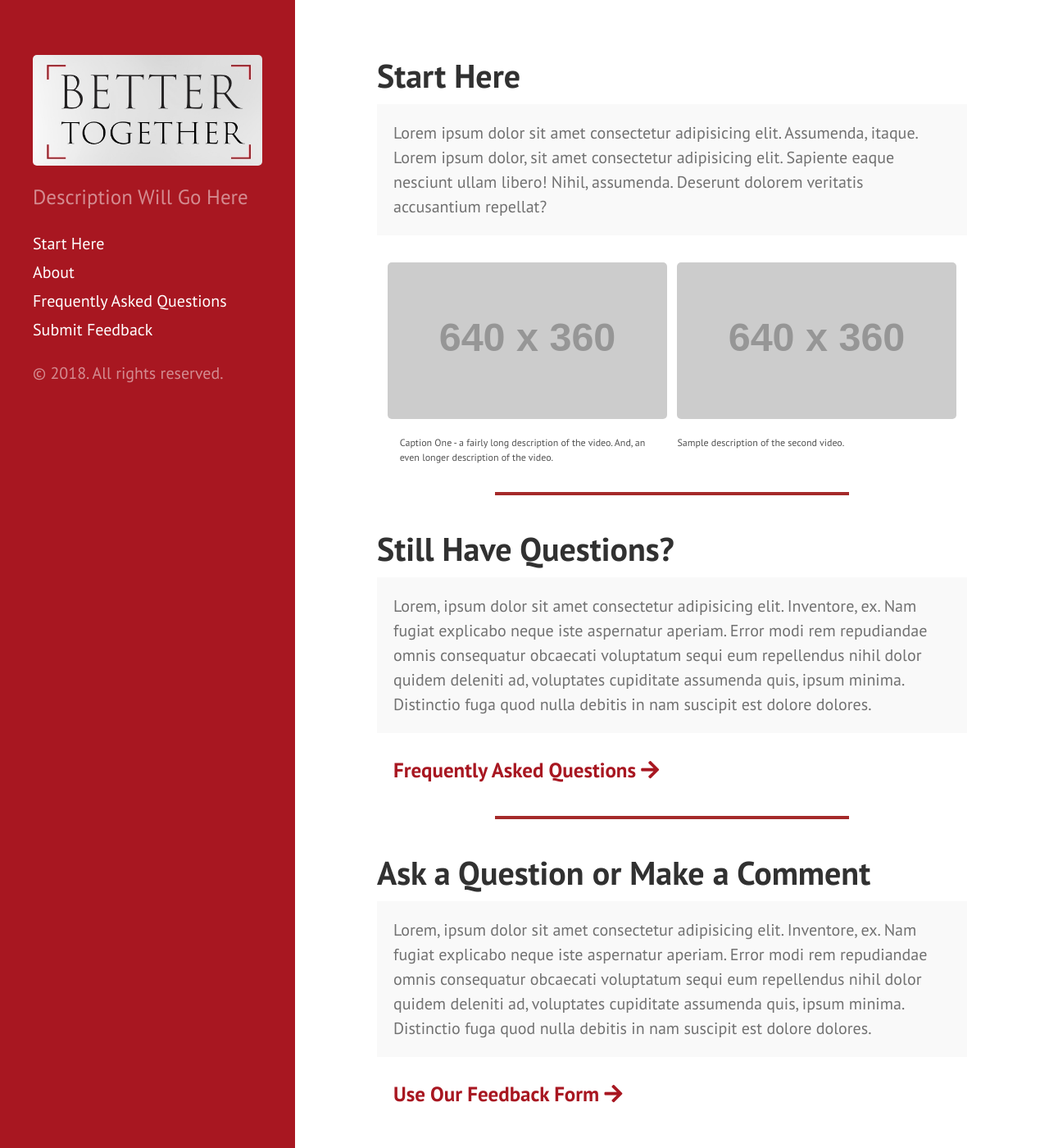
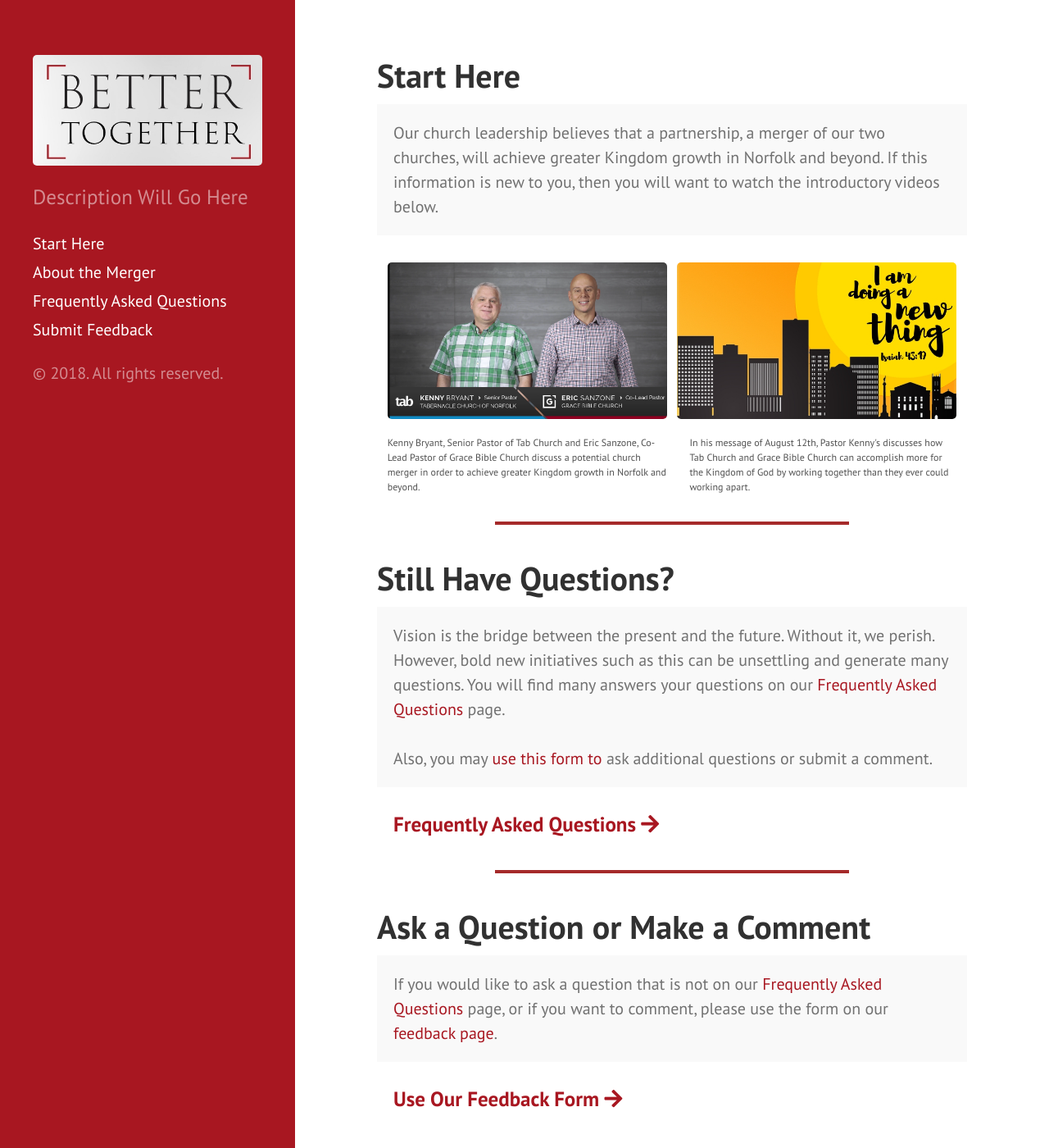
Before and after one commit to better-together-tab/better-together, a Jekyll site: the page built from index.html, in a window 1280 px wide and 1400 px high. Shown: the whole window at 82% size. Built offline with Jekyll 4.4.1, drawn with Linux system fonts in a browser that asks for light colours; nearby versions of some CDN libraries; the list of posts is cut into pages by our own code.

Commit message:
finish content on home page

```diff
--- a/about.md
+++ b/about.md
@@ -1,10 +1,14 @@
 ---
 layout: page
-title: About
+title: About the Merger
 ---
 
 <p class="message">
   The respective Elder Boards of Grace Bible Church and Tabernacle Church of Norfolk have sensed the Lord's leading to merge in order to achieve greater Kingdom growth in Norfolk and beyond.
 </p>
 
-The churches are doctrinally and philosophically well-aligned and share a common history.  After much discussion and prayer, both elder boards are convinced that these two churches can be more effective together than they could be separately.  Therefore, the two elder boards are recommending that Tab joins Grace and becomes the Norfolk Campus of Grace Bible Church.  Each church will have the opportunity to process the potential merger before a final decision is made on October 7.
+The churches are doctrinally and philosophically well-aligned and share a common history.  After much discussion and prayer, both elder boards are convinced that these two churches can be more effective together than they could be separately.
+
+Therefore, the two elder boards are recommending that Tab joins Grace and becomes the Norfolk Campus of Grace Bible Church.
+
+Each church will have the opportunity to process the potential merger before a final decision is made on October 7.
--- a/faqs.html
+++ b/faqs.html
@@ -2,6 +2,9 @@
 layout: page
 title: Frequently Asked Questions
 ---
+<p class="message">
+  We have compiled a list of frequently asked questions. Simply click on a question to find more informaton.  You may also download a <a href="https://www.dropbox.com/s/ho8dsj3fjyr001c/FAQ%20downloadable-copy.pdf?dl=0" target="_blank">PDF of the information here</a>.
+</p>
 {% assign sorted = site.faq_questions | sort: 'title'  %}
 
 <ol class="custom-counter">
--- a/index.html
+++ b/index.html
@@ -4,17 +4,18 @@ title: Home
 ---
 
 <h1>Start Here</h1>
-<p class="message">Lorem ipsum dolor sit amet consectetur adipisicing elit. Assumenda, itaque. Lorem ipsum dolor, sit amet consectetur adipisicing elit. Sapiente eaque nesciunt ullam libero! Nihil, assumenda. Deserunt dolorem veritatis accusantium repellat?</p>
+<p class="message">Our church leadership believes that a partnership, a merger of our two churches, will achieve greater Kingdom growth in Norfolk and beyond. If this information is new to you, then you will want to watch the introductory videos below.</p>
 
 <video-header style="width:100%;">
-  <div>
-    <a href="/video-one"> <img src="http://via.placeholder.com/640x360" alt /></a>
+    <div>
+        <a href="/video-one"> <img src="{{site.url}}/public/intervew-video-cover.png" alt /></a>
+      <p style="font-size:12px;">Kenny Bryant, Senior Pastor of Tab Church and Eric Sanzone, Co-Lead Pastor of Grace Bible Church discuss a potential church merger in order to achieve greater Kingdom growth in Norfolk and beyond.</p>
+    </div>
 
-    <p style="font-size:12px; margin-left:15px; max-width:95%;">Caption One - a fairly long description of the video. And, an even longer description of the video.</p>
-  </div>
-  <div>
-      <a href="/video-two"> <img src="http://via.placeholder.com/640x360" alt /></a>
-    <p style="font-size:12px;">Sample description of the second video.</p>
+    <div>
+    <a href="/video-two"> <img src="{{site.url}}/public/new-thing-video-cover.jpg" alt /></a>
+
+    <p style="font-size:12px; margin-left:15px; max-width:95%;">In his message of August 12th, Pastor Kenny's discusses how Tab Church and Grace Bible Church can accomplish more for the Kingdom of God by working together than they ever could working apart. </p>
   </div>
 </video-header>
 
@@ -22,7 +23,9 @@ title: Home
 
 <h1>Still Have Questions?</h1>
 <p class="message">
-  Lorem, ipsum dolor sit amet consectetur adipisicing elit. Inventore, ex. Nam fugiat explicabo neque iste aspernatur aperiam. Error modi rem repudiandae omnis consequatur obcaecati voluptatum sequi eum repellendus nihil dolor quidem deleniti ad, voluptates cupiditate assumenda quis, ipsum minima. Distinctio fuga quod nulla debitis in nam suscipit est dolore dolores.
+    Vision is the bridge between the present and the future. Without it, we perish. However, bold new initiatives such as this can be unsettling and generate many questions. You will find many answers your questions on our <a href="/faqs">Frequently Asked Questions</a> page.
+    <br><br>
+    Also, you may <a href="/feedback"> use this form to</a> ask additional questions or submit a comment.
 </p>
 <h3>
   <a style="margin-left:20px;" href="/faqs">Frequently Asked Questions <i class="fas fa-arrow-right"></i></a>
@@ -30,8 +33,7 @@ title: Home
 <hr style="border:2px solid brown; width:60%;margin: 0 auto; margin-bottom:2rem;margin-top:2rem;">
 <h1>Ask a Question or Make a Comment</h1>
 <p class="message">
-  Lorem, ipsum dolor sit amet consectetur adipisicing elit. Inventore, ex. Nam fugiat explicabo neque iste aspernatur aperiam. Error modi rem repudiandae omnis consequatur obcaecati voluptatum sequi eum repellendus nihil dolor quidem deleniti ad, voluptates cupiditate assumenda quis, ipsum minima. Distinctio fuga quod nulla debitis in nam suscipit est dolore dolores.
-</p>
+    If you would like to ask a question that is not on our <a href="/faqs">Frequently Asked Questions</a> page, or if you want to comment, please use the form on our <a href="/feedback">feedback page</a>.
 <h3>
   <a style="margin-left:20px;" href="/feedback">Use Our Feedback Form <i class="fas fa-arrow-right"></i></a>
 </h3>
```
Also changed, not shown: video-one.md (+2 -2 lines), video-two.md (+1 -1 lines), public/intervew-video-cover.png (added), public/new-thing-video-cover.jpg (added).
